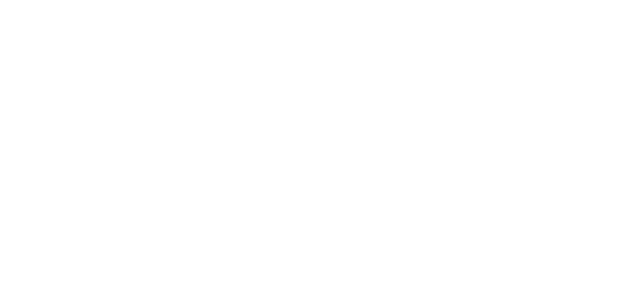
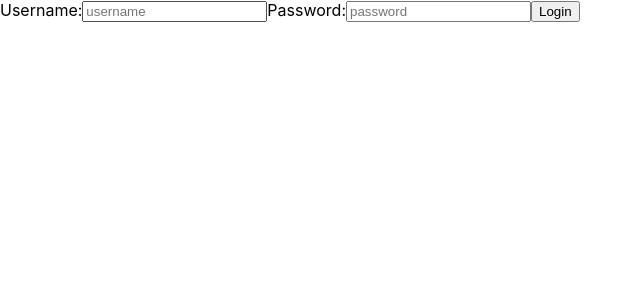
Before and after one commit to AnywhereFitness97/AnywhereFitness, a React (Create React App) app in the folder front-end/: page / in a window 1280 px wide. Shown: the top 300 px of the page, without its empty margins (0-642 px from the left). Built offline with nearby package versions, Linux system fonts and the light colour scheme.

Commit message:
Login page done

```diff
--- a/front-end/src/components/forms/Login.jsx
+++ b/front-end/src/components/forms/Login.jsx
@@ -1,7 +1,49 @@
-import React from "react";
+import React, { useState } from "react";
 
 const Login = () => {
-	return <div></div>;
+//   const initialLogin = {
+//     username: "",
+//     password: "",
+//   };
+
+  const [userName, setUsername] = useState("");
+  const [passWord, setPassword] = useState("");
+
+
+
+
+
+  return (
+    <div>
+      <form>
+
+		<label>
+          Username:
+          <input
+		  name="username"
+		  type="text"
+		  onChange={(event) => setUsername(event.target.value)}
+		  value={userName}
+		  placeholder="username"
+		  />
+        </label>
+
+
+		<label>
+        Password:
+          <input
+		  name="password"
+		  type="text"
+		  onChange={(event) => setPassword(event.target.value)}
+		  value={passWord}
+		  placeholder="password"
+		  />
+        </label>
+
+		<button>Login</button>
+      </form>
+    </div>
+  );
 };
 
 export default Login;
--- a/front-end/src/index.js
+++ b/front-end/src/index.js
@@ -3,10 +3,11 @@
 import './index.css';
 import App from './App';
 import reportWebVitals from './reportWebVitals';
+import Login from './components/forms/Login';
 
 ReactDOM.render(
   <React.StrictMode>
-    <App />
+    <Login />
   </React.StrictMode>,
   document.getElementById('root')
 );
```
Also changed, not shown: front-end/src/App.js (+9 -1 lines).
